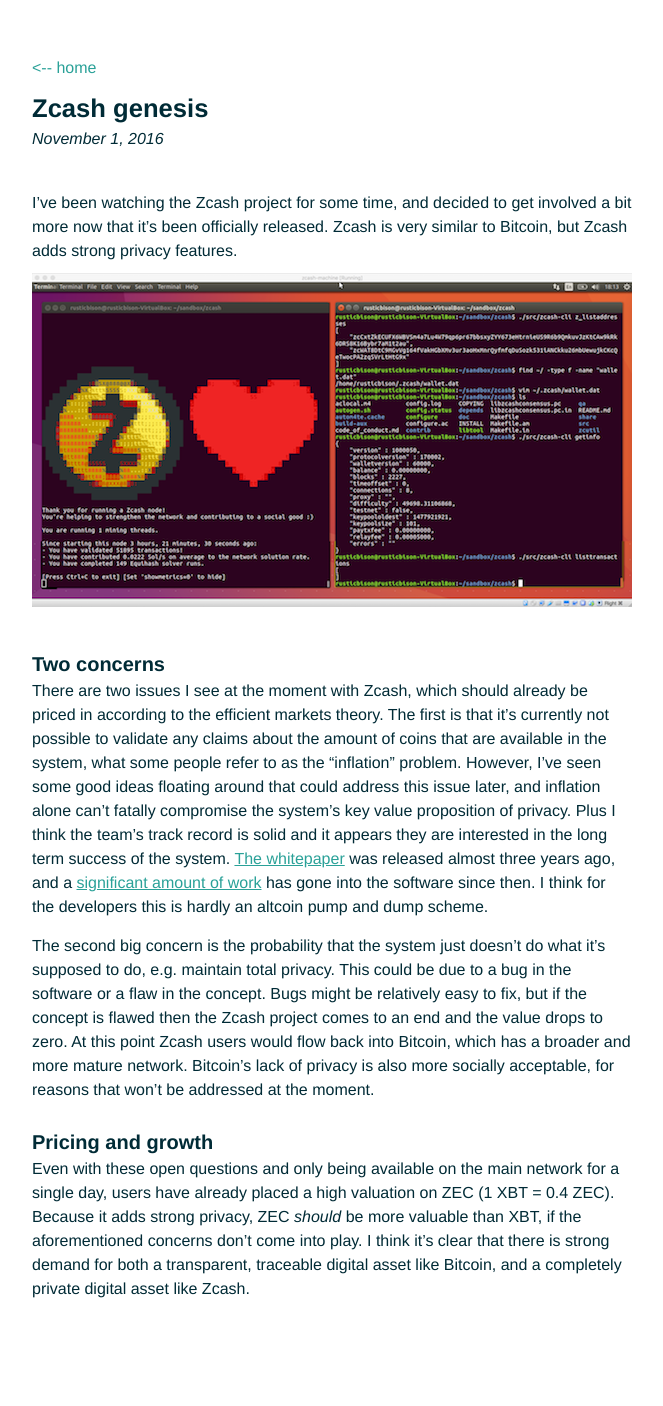
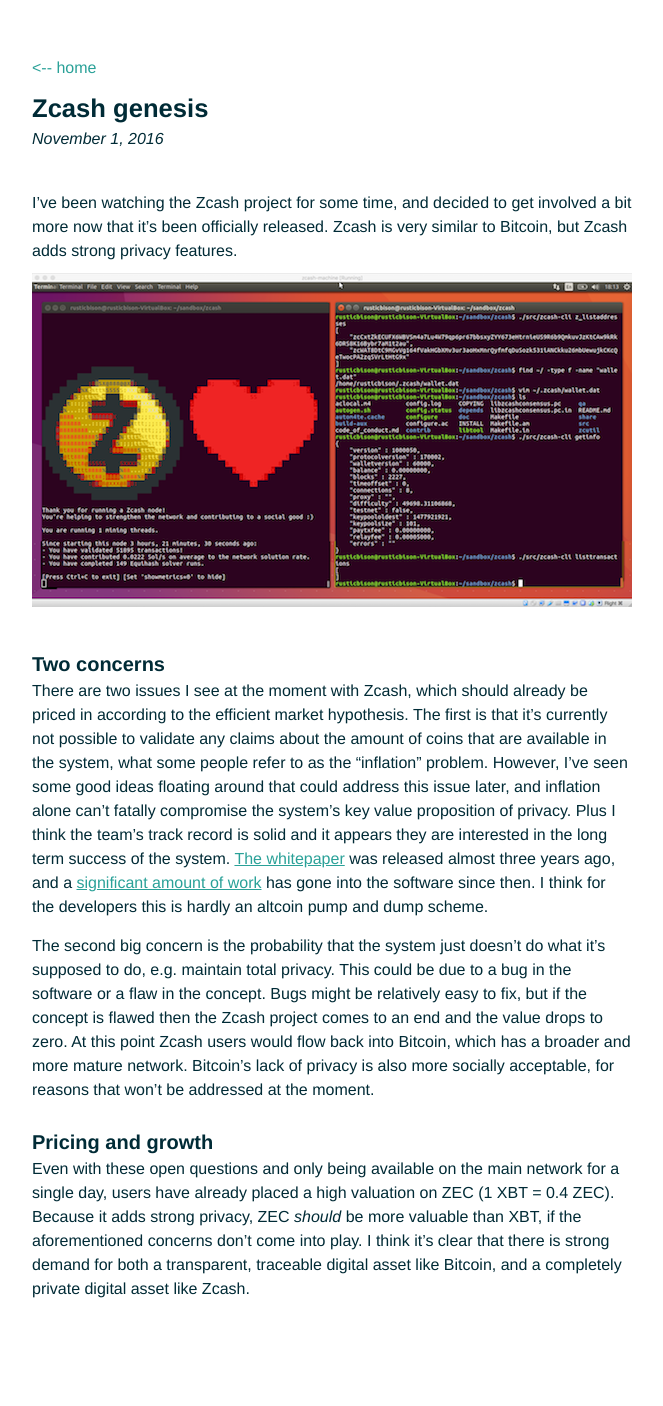
Before and after one commit to rusticbison/website, a Jekyll site: the page built from _posts/2016-11-01-Zcash-Begins.md, in a window 1280 px wide. Shown: the whole page, without its empty margins (308-971 px from the left). Built offline with Jekyll 4.4.1, drawn with Linux system fonts in a browser that asks for light colours.

Commit message:
Update post

```diff
--- a/_posts/2016-11-01-Zcash-Begins.md
+++ b/_posts/2016-11-01-Zcash-Begins.md
@@ -9,7 +9,7 @@
 
 # Two concerns
 
-There are two issues I see at the moment with Zcash, which should already be priced in according to the efficient markets theory. The first is that it's currently not possible to validate any claims about the amount of coins that are available in the system, what some people refer to as the "inflation" problem. However, I've seen some good ideas floating around that could address this issue later, and inflation alone can't fatally compromise the system's key value proposition of privacy. Plus I think the team's track record is solid and it appears they are interested in the long term success of the system. [The whitepaper](http://zerocash-project.org/media/pdf/zerocash-extended-20140518.pdf) was released almost three years ago, and a [significant amount of work](https://github.com/zcash/zcash) has gone into the software since then. I think for the developers this is hardly an altcoin pump and dump scheme.
+There are two issues I see at the moment with Zcash, which should already be priced in according to the efficient market hypothesis. The first is that it's currently not possible to validate any claims about the amount of coins that are available in the system, what some people refer to as the "inflation" problem. However, I've seen some good ideas floating around that could address this issue later, and inflation alone can't fatally compromise the system's key value proposition of privacy. Plus I think the team's track record is solid and it appears they are interested in the long term success of the system. [The whitepaper](http://zerocash-project.org/media/pdf/zerocash-extended-20140518.pdf) was released almost three years ago, and a [significant amount of work](https://github.com/zcash/zcash) has gone into the software since then. I think for the developers this is hardly an altcoin pump and dump scheme.
 
 The second big concern is the probability that the system just doesn't do what it's supposed to do, e.g. maintain total privacy. This could be due to a bug in the software or a flaw in the concept. Bugs might be relatively easy to fix, but if the concept is flawed then the Zcash project comes to an end and the value drops to zero. At this point Zcash users would flow back into Bitcoin, which has a broader and more mature network. Bitcoin's lack of privacy is also more socially acceptable, for reasons that won't be addressed at the moment.
 
```
